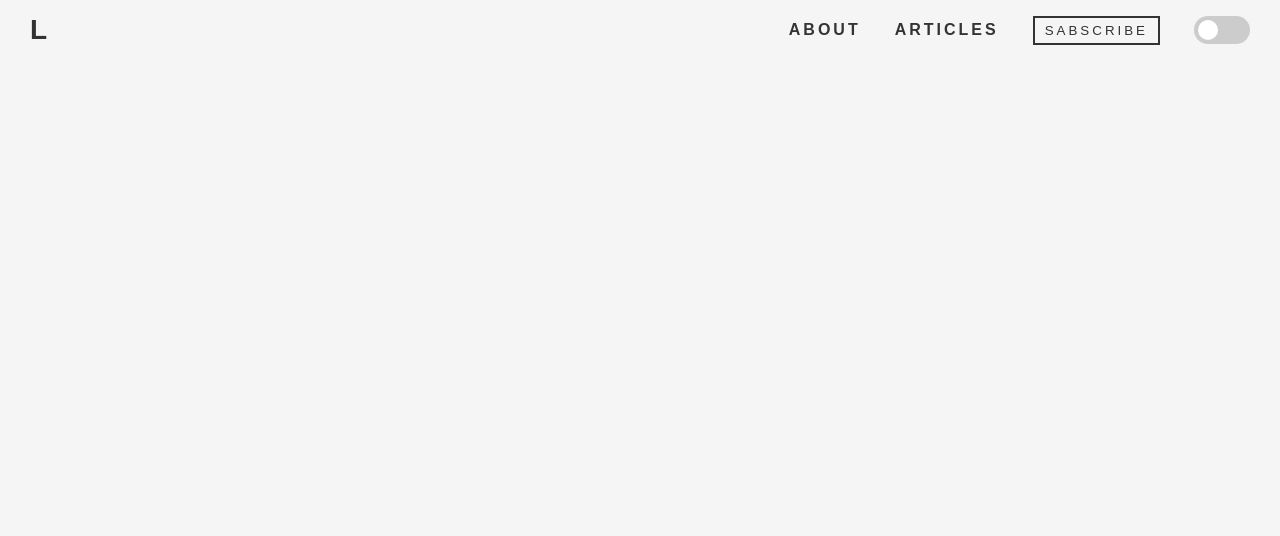
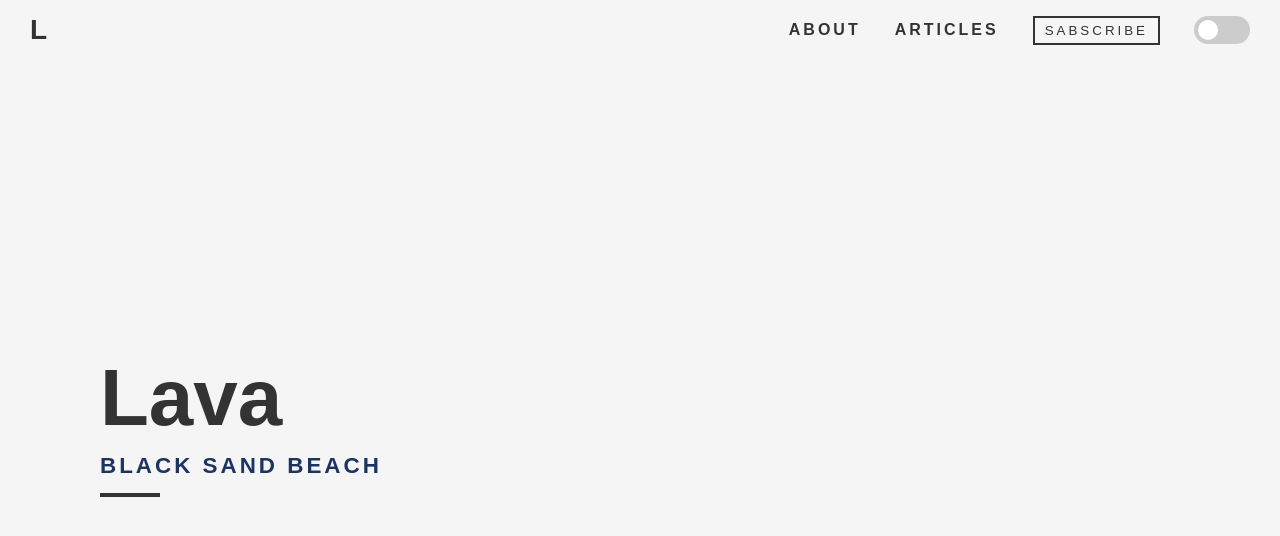
Before and after one commit to NaniasNic/Lava, a React (Vite) app: page / in a window 1280 px wide. Shown: the top 536 px of the page. Built offline with nearby package versions, Linux system fonts and the light colour scheme.

Commit message:
about: first part created and added

```diff
--- a/src/App.tsx
+++ b/src/App.tsx
@@ -8,6 +8,7 @@ import dark from "./styles/themes/dark";
 import { ThemeProvider } from "styled-components";
 
 import { Header } from "./components/Header";
+import { About } from "./components/About";
 
 function App() {
   const [ theme, setTheme ] = useState(light);
@@ -21,6 +22,7 @@ function App() {
       <Header
         toggleTheme={toggleTheme}
       />
+      <About />
       <GlobalStyles />
     </ThemeProvider>
   )
--- /dev/null
+++ b/src/components/About/index.tsx
@@ -0,0 +1,24 @@
+import * as S from "./styles";
+
+export function About() {
+    const variantsInfo = {
+        first: { opacity: 0, x: -50 },
+        last: { opacity: 1, x: 0 }
+    }
+
+    return (
+        <S.Container
+            initial="first"
+            whileInView="last"
+            variants={variantsInfo}
+            viewport={{ once: true, amount: 0.8 }}
+            transition={{ type: "spring", stiffness: 30, delay: 0.8 }}
+        >
+            <h1>Lava</h1>
+
+            <h3>Black sand beach</h3>
+
+            <hr />
+        </S.Container>
+    )
+}
--- /dev/null
+++ b/src/components/About/styles.ts
@@ -0,0 +1,32 @@
+import styled from "styled-components";
+
+import { motion } from "framer-motion";
+
+export const Container = styled(motion.section)`
+    width: 100%;
+    height: 90vh;
+    display: flex;
+    flex-wrap: wrap;
+    flex-direction: column;
+    justify-content: center;
+    padding: 0 100px;
+
+    > h1 {
+        color: ${props => props.theme.colors.text};
+        font-size: 5rem;
+        line-height: 110px;
+    }
+
+    > h3 {
+        font-size: 1.4rem;
+        text-transform: uppercase;
+        margin-bottom: 14px;
+        letter-spacing: 3px;
+        color: ${props => props.theme.colors.subText};
+    }
+
+    > hr {
+        width: 60px;
+        border: 2px ${props => props.theme.colors.text} solid;
+    }
+`;
--- a/src/components/Header/index.tsx
+++ b/src/components/Header/index.tsx
@@ -13,11 +13,22 @@ interface HeadingProps {
 export function Header(props: HeadingProps) {
     const { colors, title } = useContext(ThemeContext);
 
+    const variantsLogo = {
+        first: { opacity: 0, y: 70 },
+        last: { opacity: 1, y: 0 }
+    }
+
     return (
         <S.Container>
-            <h1>L</h1>
-
-
+            <S.Logo
+                initial="first"
+                whileInView="last"
+                variants={variantsLogo}
+                viewport={{ once: true, amount: 0.8 }}
+                transition={{ type: "spring", stiffness: 30, delay: 0.8 }}
+            >
+                L
+            </S.Logo>
 
             <S.Menu>
                 <a href="">About</a>
--- a/src/components/Header/styles.ts
+++ b/src/components/Header/styles.ts
@@ -1,4 +1,6 @@
 import styled from "styled-components";
+
+import { motion } from "framer-motion";
 
 export const Container = styled.header`
     height: 60px;
@@ -7,10 +9,10 @@ export const Container = styled.header`
     align-items: center;
     justify-content: space-between;
     padding: 0 30px;
+`;
 
-    > h1 {
-        color: ${props => props.theme.colors.text};
-    }
+export const Logo = styled(motion.h1)`
+    color: ${props => props.theme.colors.text};
 `;
 
 export const Menu = styled.nav`
--- a/src/styles/styled.d.ts
+++ b/src/styles/styled.d.ts
@@ -10,6 +10,7 @@ declare module 'styled-components' {
 
             background: string;
             text: string;
+            subText: string;
         },
     }
 }
--- a/src/styles/themes/dark.ts
+++ b/src/styles/themes/dark.ts
@@ -6,6 +6,7 @@ export default {
         secondary: '#C62E65',
 
         background: '#000000',
-        text: '#fff'
+        text: '#fff',
+        subText: '#118AB2'
     },
 };
--- a/src/styles/themes/light.ts
+++ b/src/styles/themes/light.ts
@@ -6,6 +6,7 @@ export default {
         secondary: '#D63AF9',
 
         background: '#f5f5f5',
-        text: '#333'
+        text: '#333',
+        subText: '#1D3461'
     },
 };
```
